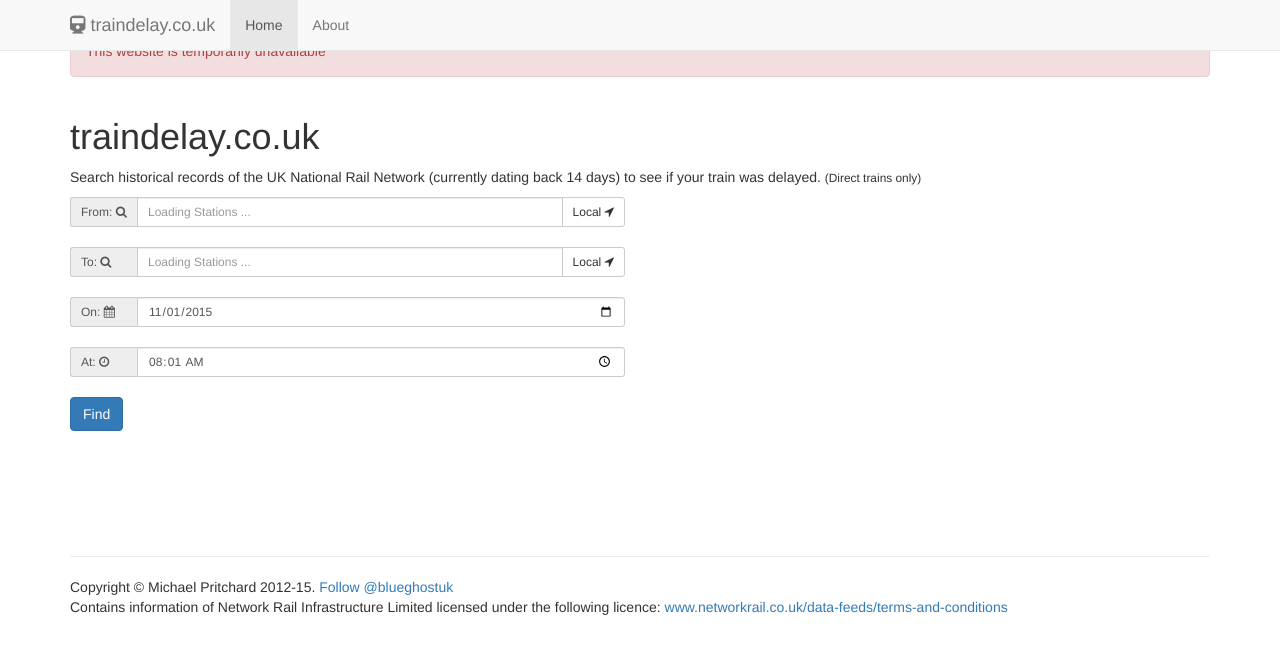
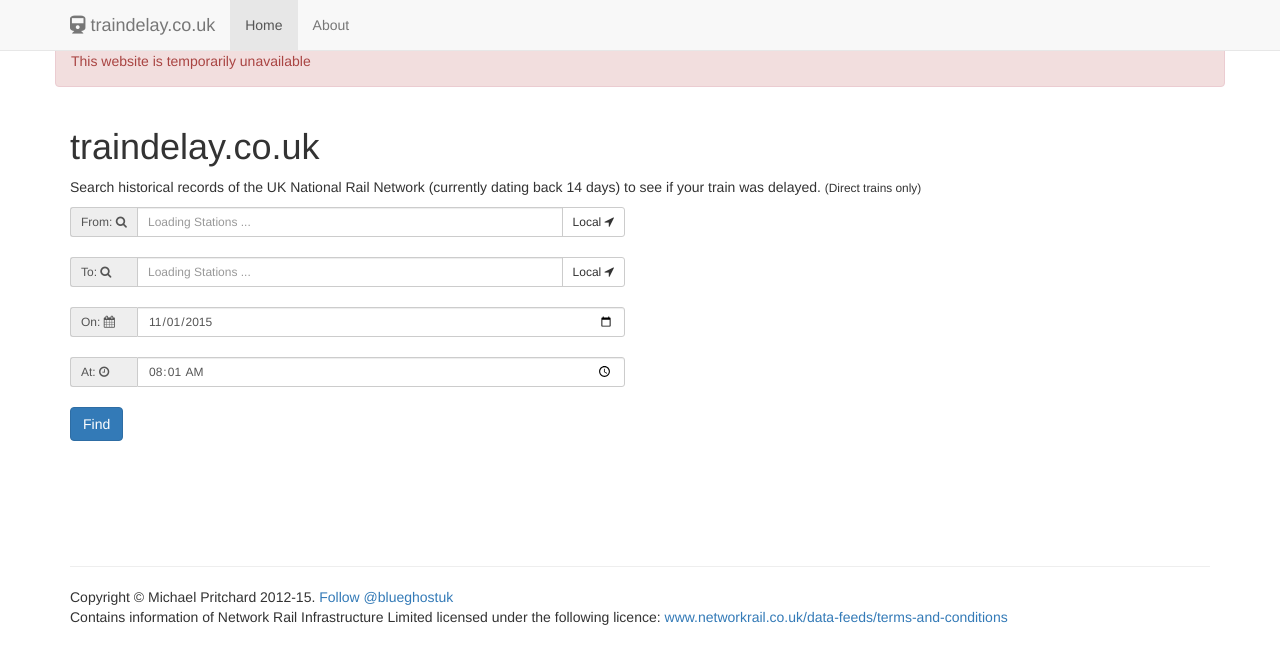
Before and after one commit to blueghostuk/traindelayed, a Jekyll site: the page built from index.html, in a window 1280 px wide. Shown: the top 664 px of the page. Built offline with Jekyll 4.4.1, drawn with Linux system fonts in a browser that asks for light colours; nearby versions of some CDN libraries; comment, search, counter and statistics services are not loaded.

Commit message:
Update default.html

```diff
--- a/_layouts/default.html
+++ b/_layouts/default.html
@@ -19,8 +19,10 @@
             </div>
         </div>
     </nav>
-    <div class="container">
-        <div class="alert alert-danger" role="alert">This website is temporarily unavailable</div>
+    <div class="container" style="margin-top: 10px;">
+        <div class="row">
+            <div class="alert alert-danger" role="alert">This website is temporarily unavailable</div>
+        </div>
     </div>
     <div class="container">
         {{ content }}
```
